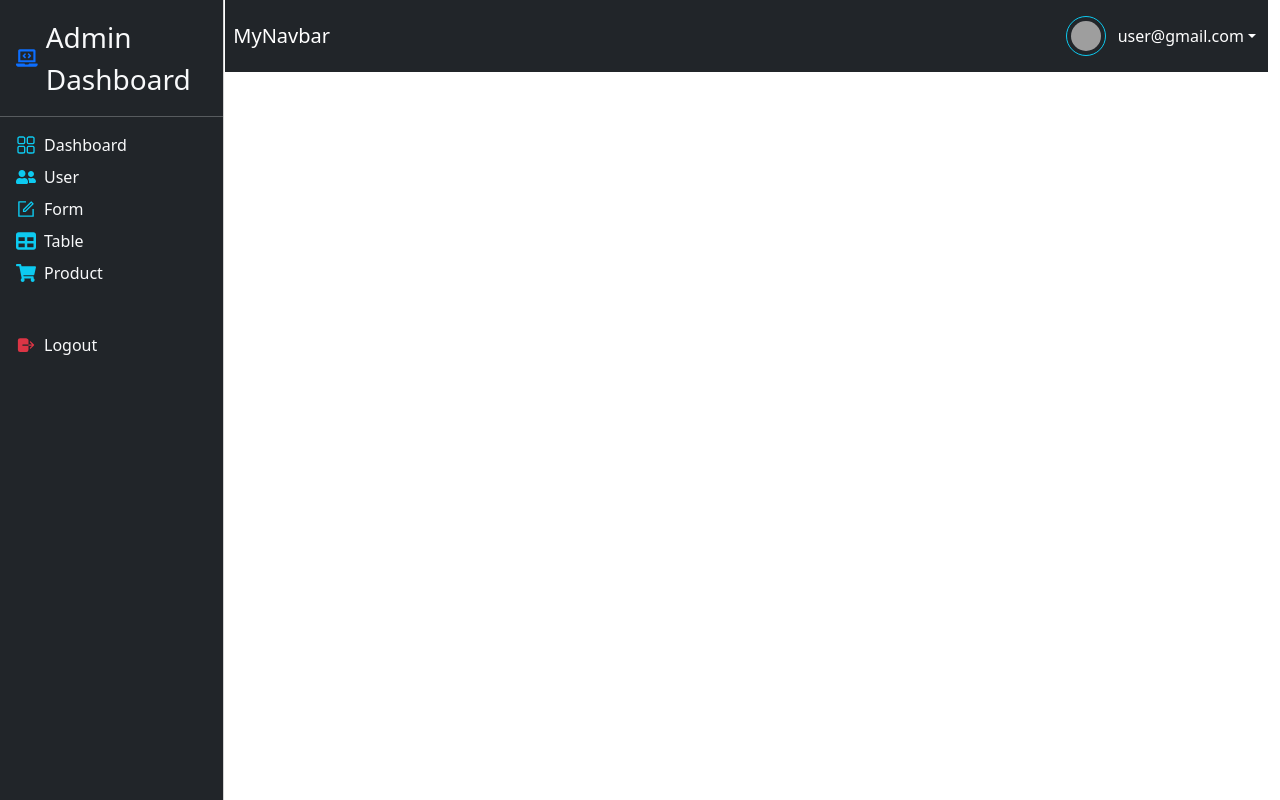
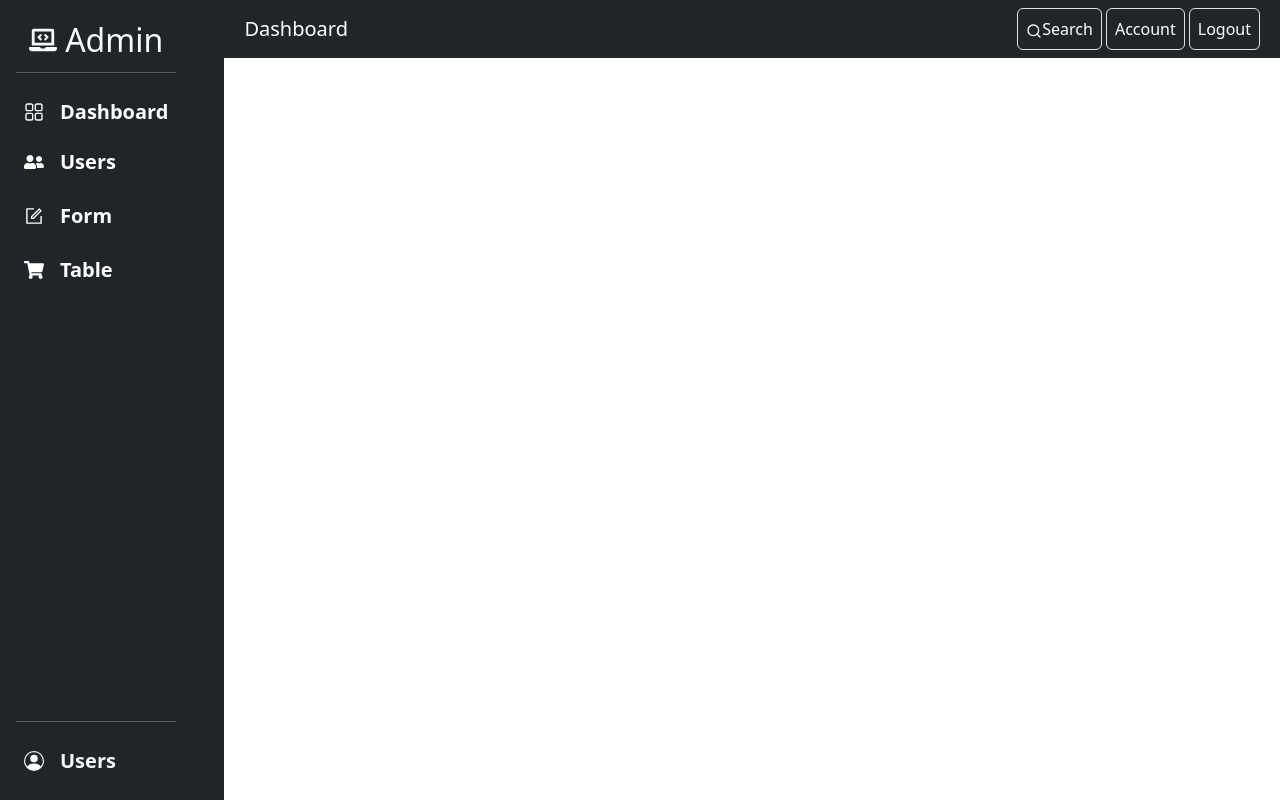
Before and after one commit to vivekmishra22/lorem-dashboard, a React (Create React App) app: page / in a window 1280 px wide. Built offline with nearby package versions, Linux system fonts and the light colour scheme; grey boxes are pictures that could not be loaded.

Commit message:
updated code

```diff
--- a/src/App.js
+++ b/src/App.js
@@ -1,12 +1,21 @@
 import './App.css';
-import MyNavbar from './Page Components/MyNavbar';
-// import Sidebar from './Page Components/Sidebar';
+import MainNavbar from './Page Components/MainNavbar';
+// import MyNavbar from './Page Components/MyNavbar';
+import Sidebar from './Page Components/Sidebar';
 
 function App() {
   return (
     <>
-      <MyNavbar/>
-      {/* <Sidebar /> */}
+      <div className='d-flex'>
+        <div className='w-auto'>
+          <Sidebar />
+        </div>
+        <div className='col'>
+          <MainNavbar />
+        </div>
+      </div>
+      {/* <MyNavbar/> */}
+
     </>
   );
 }
--- /dev/null
+++ b/src/Assets/Css/style.css
@@ -0,0 +1,19 @@
+.sidebar ul li:hover {
+    background-color: rgb(117, 117, 117);
+    border-radius: 5px;
+    cursor: pointer;
+    /* text-decoration: none; */
+}
+
+.sidebar ul li:hover a {
+    color: #fff;
+    /* background-color: rgb(117, 117, 117); */
+    /* color: #fff; */
+    /* text-decoration: none; */
+}
+
+/* .active {
+    background-color: rgb(117, 117, 117);
+    border-radius: 5px;
+    color: #fff;
+} */
--- /dev/null
+++ b/src/Page Components/MainNavbar.jsx
@@ -0,0 +1,35 @@
+import React from 'react';
+import { FiSearch } from "react-icons/fi";
+
+const MainNavbar = () => {
+    return (
+        <>
+            <nav className="navbar navbar-expand-lg navbar-dark bg-dark p-2">
+                <div className="container-fluid">
+                    <a className="navbar-brand" href="#">Dashboard</a>
+                    <button className="navbar-toggler" type="button" data-bs-toggle="collapse" data-bs-target="#navbarSupportedContent" aria-controls="navbarSupportedContent" aria-expanded="false" aria-label="Toggle navigation">
+                        <span className="navbar-toggler-icon"></span>
+                    </button>
+                    <div className="collapse navbar-collapse" id="navbarSupportedContent">
+                        <ul className="navbar-nav ms-auto mb-2 mb-lg-0">
+                            <li className="nav-item border rounded d-flex justify-content-center align-items-center">
+                                <a className="nav-link active" aria-current="page" href="#">
+                                <FiSearch classNameName='me-2' />
+                                    Search
+                                </a>
+                            </li>
+                            <li className="nav-item mx-1 border rounded">
+                                <a className="nav-link active" aria-current="page" href="#">Account</a>
+                            </li>
+                            <li className="nav-item border rounded">
+                                <a className="nav-link active" aria-current="page" href="#">Logout</a>
+                            </li>
+                        </ul>
+                    </div>
+                </div>
+            </nav>
+        </>
+    )
+}
+
+export default MainNavbar;
--- a/src/Page Components/MyNavbar.jsx
+++ b/src/Page Components/MyNavbar.jsx
@@ -3,7 +3,6 @@ import { Col, Container, Row, Navbar, Image, Offcanvas, Dropdown } from 'react-b
 import userLogo from '../Assets/Images/user-icon.webp';
 import { FaLaptopCode, FaUserFriends, FaShoppingCart } from "react-icons/fa";
 import { RxDashboard } from "react-icons/rx";
-import { TfiWrite } from "react-icons/tfi";
 import { AiOutlineForm } from "react-icons/ai";
 import { IoLogOut } from "react-icons/io5";
 import { FaTable } from "react-icons/fa6";
@@ -18,7 +17,7 @@ const MyNavbar = () => {
                             <Offcanvas className="bg-dark text-light" show={true} backdrop={false} style={{ width: "17.5%" }}>
                                 <Offcanvas.Header className='d-flex justify-content-center align-items-center'>
                                 <FaLaptopCode className="me-2 fs-2 text-primary" />
-                                    <Offcanvas.Title className="fs-3">Admin Dashboard</Offcanvas.Title>
+                                    <Offcanvas.Title className="fs-5">Admin Dashboard</Offcanvas.Title>
                                 </Offcanvas.Header>
                                 <hr className="m-0" />
                                 <Offcanvas.Body>
@@ -58,7 +57,7 @@ const MyNavbar = () => {
 
                     <Col md={10}>
                         <Navbar bg="dark" variant="dark" expand="lg">
-                            <Container className="p-2">
+                            <Container className="p-1">
                                 {/* Navbar Brand */}
                                 <Navbar.Brand href="#home">MyNavbar</Navbar.Brand>
 
--- a/src/Page Components/Sidebar.jsx
+++ b/src/Page Components/Sidebar.jsx
@@ -1,14 +1,65 @@
-import React from 'react'
+import React  from 'react';
+import { FaLaptopCode, FaUserFriends, FaShoppingCart } from "react-icons/fa";
+import { RxDashboard } from "react-icons/rx";
+import { AiOutlineForm } from "react-icons/ai";
+import { BsPersonCircle } from "react-icons/bs";
+import '../Assets/Css/style.css';
 
 const Sidebar = () => {
+
+  // const [ active , setActive ] = useState(1);
+
   return (
     <>
+      <div className='sidebar d-flex justify-content-between flex-column bg-dark text-white py-3 ps-3 pe-5 vh-100'>
+        <div className='text-white'>
+          <a href="/" className='d-flex justify-content-center align-items-center text-decoration-none text-light'>
+            <FaLaptopCode className='fs-3 me-2' />
+            <span className='fs-2'>Admin</span>
+          </a>
 
+          <hr className='text-light mt-2' />
+
+          <ul className='nav nav-pills flex-column mt-2 my-1'>
+            <li className='nav-item p-2'>
+              <span className='d-flex justify-content-center align-items-center text-decoration-none'>
+                <RxDashboard className='me-3 fs-5' />
+                <span className='fs-5'><strong>Dashboard</strong></span>
+              </span>
+            </li>
+            <li className='nav-item p-2 my-1'>
+              <span className='d-flex align-items-center text-decoration-none'>
+                <FaUserFriends className='me-3 fs-5' />
+                <span className='fs-5'><strong>Users</strong></span>
+              </span>
+            </li>
+            <li className='nav-item p-2 my-1'>
+              <span className='d-flex align-items-center text-decoration-none'>
+                <AiOutlineForm className='me-3 fs-5' />
+                <span className='fs-5'><strong>Form</strong></span>
+              </span>
+            </li>
+            <li className='nav-item p-2 my-1'>
+              <span className='d-flex align-items-center text-decoration-none'>
+                <FaShoppingCart className='me-3 fs-5' />
+                <span className='fs-5'><strong>Table</strong></span>
+              </span>
+            </li>
+          </ul>
+        </div>
+        <div className='nav-item'>
+          <hr className='text-light' />
+          <a href="/" className='p-2 d-flex align-items-center text-decoration-none text-light'>
+            <BsPersonCircle className='me-3 fs-5' />
+            <span className='fs-5'><strong>Users</strong></span>
+          </a>
+        </div>
+      </div>
     </>
   )
 }
 
-export default Sidebar
+export default Sidebar;
 
 
 
```
